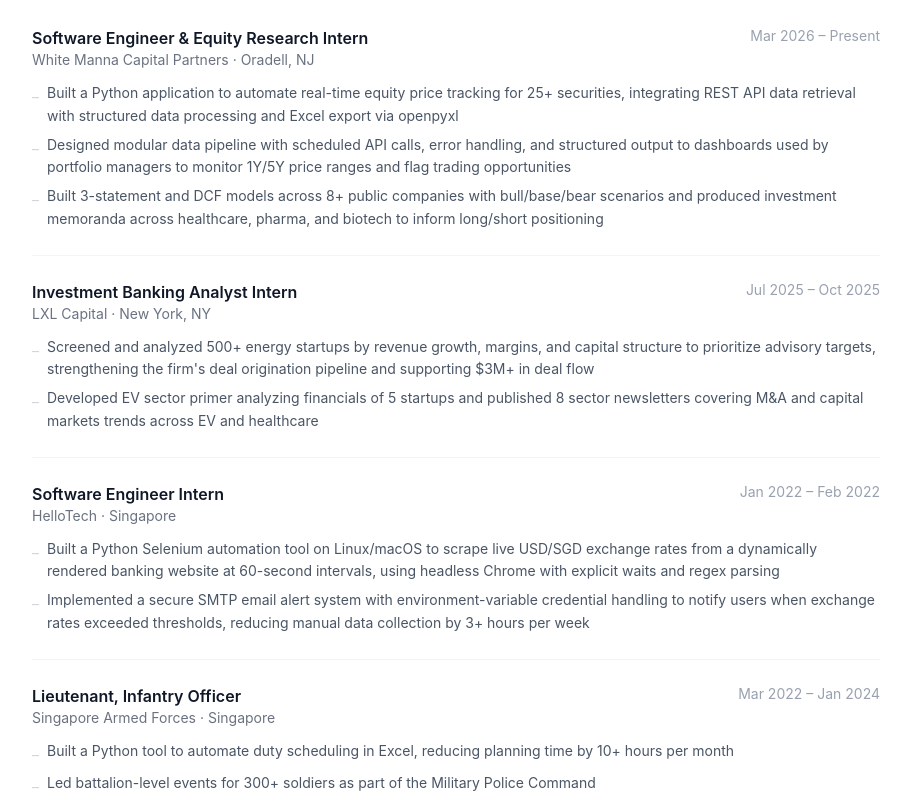
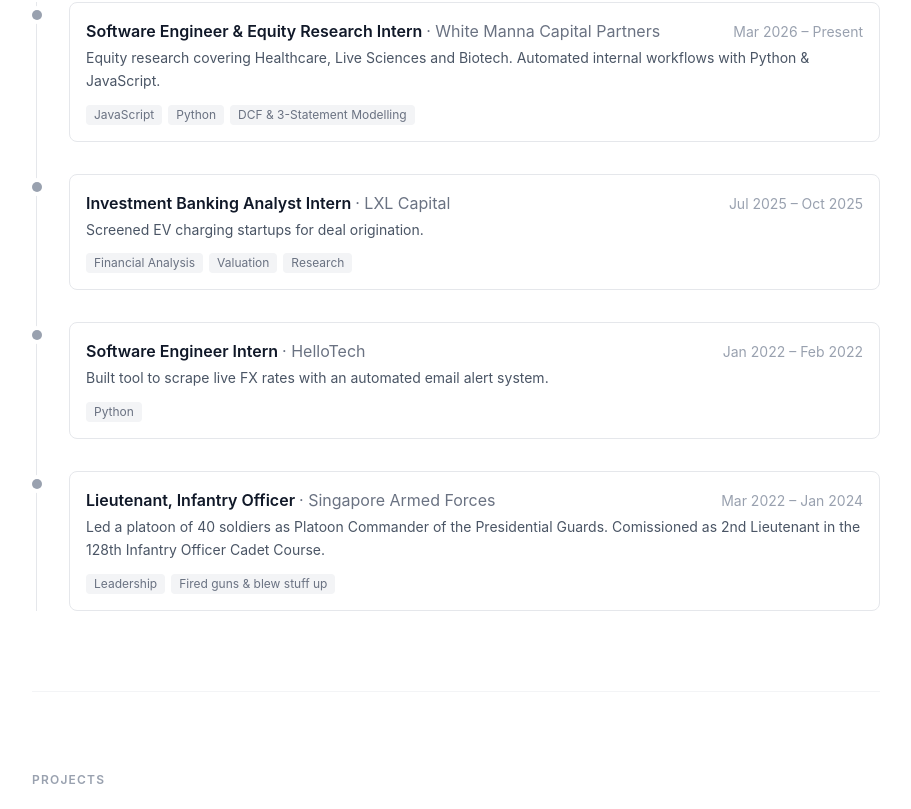
Before and after one commit to y8ngspider/personalwebsite, a React (Vite) app: page / in a window 1280 px wide. Shown: the part 971-1780 px from the top of the page, without its empty margins (184-1095 px from the left). Built offline with nearby package versions, Linux system fonts and the light colour scheme.

Commit message:
redesigned experience section

```diff
--- /dev/null
+++ b/src/components/sections/About.tsx
@@ -0,0 +1,10 @@
+export default function About() {
+  return (
+    <section id="about" className="py-20 border-b border-gray-100">
+      <h2 className="text-xs font-semibold text-gray-400 tracking-widest uppercase mb-8">
+        About
+      </h2>
+
+    </section>
+  )
+}
--- a/src/components/sections/Experience.tsx
+++ b/src/components/sections/Experience.tsx
@@ -7,7 +7,7 @@
       <h2 className="text-xs font-semibold text-gray-400 tracking-widest uppercase mb-8">
         Experience
       </h2>
-      <div>
+      <div className="relative border-l border-gray-200 ml-1">
         {experiences.map((exp) => (
           <ExperienceItem key={exp.id} experience={exp} />
         ))}
--- a/src/components/ui/ExperienceItem.tsx
+++ b/src/components/ui/ExperienceItem.tsx
@@ -6,24 +6,31 @@
 
 export default function ExperienceItem({ experience }: Props) {
   return (
-    <div className="py-6 border-b border-gray-100 last:border-0">
-      <div className="flex flex-col sm:flex-row sm:items-start sm:justify-between gap-1 mb-3">
-        <div>
-          <h3 className="font-semibold text-gray-900">{experience.role}</h3>
-          <p className="text-gray-500 text-sm">{experience.company} · {experience.location}</p>
+    <div className="relative pl-8 pb-8 last:pb-0">
+      {/* timeline dot, centered on the parent's left border */}
+      <span className="absolute left-0 top-2 -translate-x-1/2 w-2.5 h-2.5 rounded-full bg-gray-400 ring-4 ring-white" />
+
+      <div className="border border-gray-200 rounded-lg p-4 hover:border-gray-400 transition-colors">
+        <div className="flex flex-col sm:flex-row sm:items-baseline sm:justify-between gap-1 mb-1">
+          <h3 className="font-semibold text-gray-900">
+            {experience.role}{' '}
+            <span className="font-normal text-gray-500">· {experience.company}</span>
+          </h3>
+          <span className="text-sm text-gray-400 whitespace-nowrap">
+            {experience.startDate} – {experience.endDate}
+          </span>
         </div>
-        <span className="text-sm text-gray-400 whitespace-nowrap">
-          {experience.startDate} – {experience.endDate}
-        </span>
+
+        <p className="text-sm text-gray-600 leading-relaxed mb-3">{experience.summary}</p>
+
+        <div className="flex flex-wrap gap-1.5">
+          {experience.tags.map((tag) => (
+            <span key={tag} className="text-xs text-gray-500 bg-gray-100 rounded px-2 py-0.5">
+              {tag}
+            </span>
+          ))}
+        </div>
       </div>
-      <ul className="space-y-1.5">
-        {experience.bullets.map((bullet, index) => (
-          <li key={index} className="text-sm text-gray-600 leading-relaxed flex gap-2">
-            <span className="text-gray-300 mt-1 shrink-0">–</span>
-            <span>{bullet}</span>
-          </li>
-        ))}
-      </ul>
     </div>
   )
 }
--- a/src/data/experience.ts
+++ b/src/data/experience.ts
@@ -5,53 +5,44 @@
     id: 'white-manna',
     role: 'Software Engineer & Equity Research Intern',
     company: 'White Manna Capital Partners',
-    location: 'Oradell, NJ',
     startDate: 'Mar 2026',
     endDate: 'Present',
-    bullets: [
-      'Built a Python application to automate real-time equity price tracking for 25+ securities, integrating REST API data retrieval with structured data processing and Excel export via openpyxl',
-      'Designed modular data pipeline with scheduled API calls, error handling, and structured output to dashboards used by portfolio managers to monitor 1Y/5Y price ranges and flag trading opportunities',
-      'Built 3-statement and DCF models across 8+ public companies with bull/base/bear scenarios and produced investment memoranda across healthcare, pharma, and biotech to inform long/short positioning',
-    ],
+    summary:
+      'Equity research covering Healthcare, Live Sciences and Biotech. Automated internal workflows with Python & JavaScript.',
+    tags: ['JavaScript', 'Python', 'DCF & 3-Statement Modelling'],
     type: 'Internship',
   },
   {
     id: 'lxl-capital',
     role: 'Investment Banking Analyst Intern',
     company: 'LXL Capital',
-    location: 'New York, NY',
     startDate: 'Jul 2025',
     endDate: 'Oct 2025',
-    bullets: [
-      'Screened and analyzed 500+ energy startups by revenue growth, margins, and capital structure to prioritize advisory targets, strengthening the firm\'s deal origination pipeline and supporting $3M+ in deal flow',
-      'Developed EV sector primer analyzing financials of 5 startups and published 8 sector newsletters covering M&A and capital markets trends across EV and healthcare',
-    ],
+    summary:
+      'Screened EV charging startups for deal origination.',
+    tags: ['Financial Analysis', 'Valuation', 'Research'],
     type: 'Internship',
   },
   {
     id: 'hellotech',
     role: 'Software Engineer Intern',
     company: 'HelloTech',
-    location: 'Singapore',
     startDate: 'Jan 2022',
     endDate: 'Feb 2022',
-    bullets: [
-      'Built a Python Selenium automation tool on Linux/macOS to scrape live USD/SGD exchange rates from a dynamically rendered banking website at 60-second intervals, using headless Chrome with explicit waits and regex parsing',
-      'Implemented a secure SMTP email alert system with environment-variable credential handling to notify users when exchange rates exceeded thresholds, reducing manual data collection by 3+ hours per week',
-    ],
+    summary:
+      'Built tool to scrape live FX rates with an automated email alert system.',
+    tags: ['Python'],
     type: 'Internship',
   },
   {
     id: 'saf',
     role: 'Lieutenant, Infantry Officer',
     company: 'Singapore Armed Forces',
-    location: 'Singapore',
     startDate: 'Mar 2022',
     endDate: 'Jan 2024',
-    bullets: [
-      'Built a Python tool to automate duty scheduling in Excel, reducing planning time by 10+ hours per month',
-      'Led battalion-level events for 300+ soldiers as part of the Military Police Command',
-    ],
+    summary:
+      'Led a platoon of 40 soldiers as Platoon Commander of the Presidential Guards. Comissioned as 2nd Lieutenant in the 128th Infantry Officer Cadet Course.',
+    tags: ['Leadership', 'Fired guns & blew stuff up'],
     type: 'Military',
   },
 ]
--- a/src/types/index.ts
+++ b/src/types/index.ts
@@ -13,10 +13,10 @@
   id: string
   role: string
   company: string
-  location: string
   startDate: string
   endDate: string
-  bullets: string[]
+  summary: string
+  tags: string[]
   type: 'Internship' | 'Research' | 'Military' | 'Leadership'
 }
 
```
